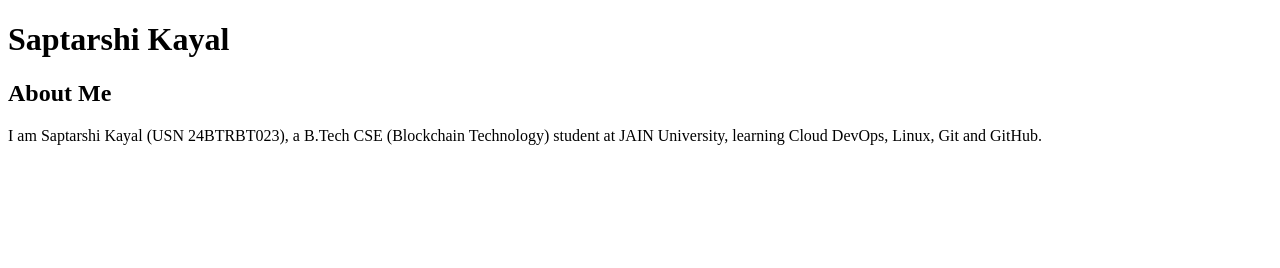
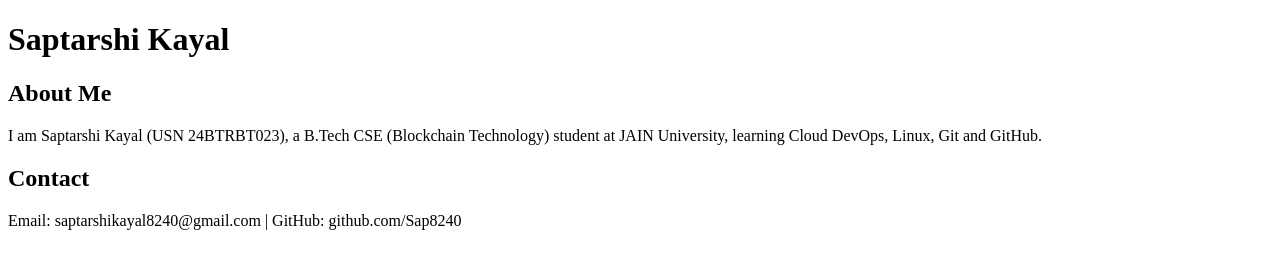
Before and after one commit to Sap8240/devops-portfolio, a plain HTML site: page index.html in a window 1280 px wide. Drawn offline with Linux system fonts and the light colour scheme.

Commit message:
Add Contact section to index.html

```diff
--- a/index.html
+++ b/index.html
@@ -7,5 +7,9 @@
     <h2>About Me</h2>
     <p>I am Saptarshi Kayal (USN 24BTRBT023), a B.Tech CSE (Blockchain Technology) student at JAIN University, learning Cloud DevOps, Linux, Git and GitHub.</p>
   </section>
+  <section id="contact">
+    <h2>Contact</h2>
+    <p>Email: saptarshikayal8240@gmail.com | GitHub: github.com/Sap8240</p>
+  </section>
 </body>
 </html>
```
